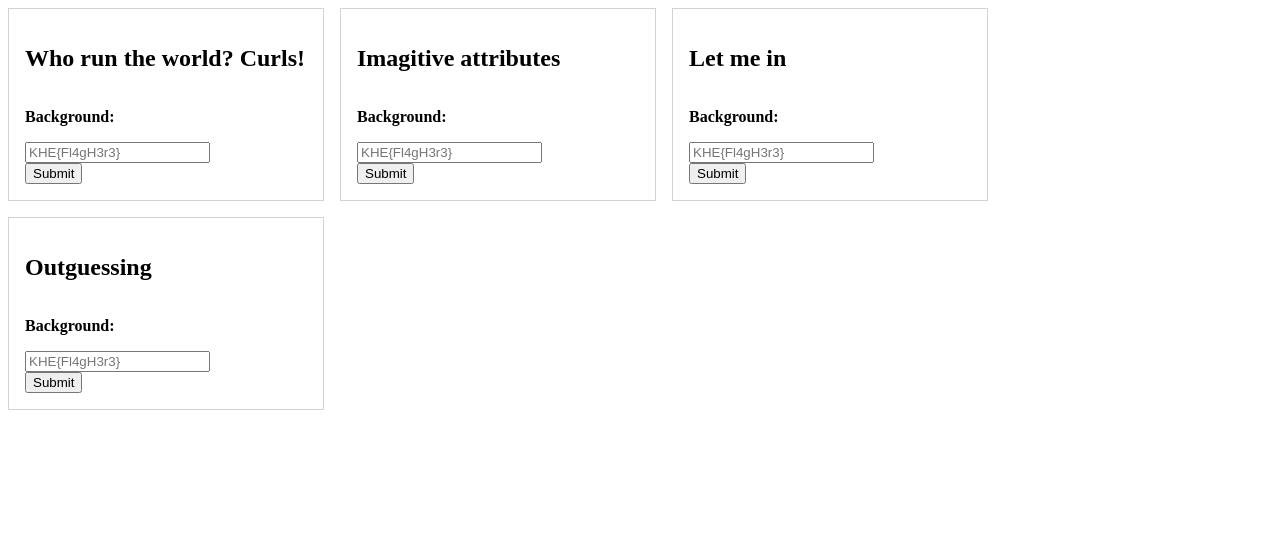
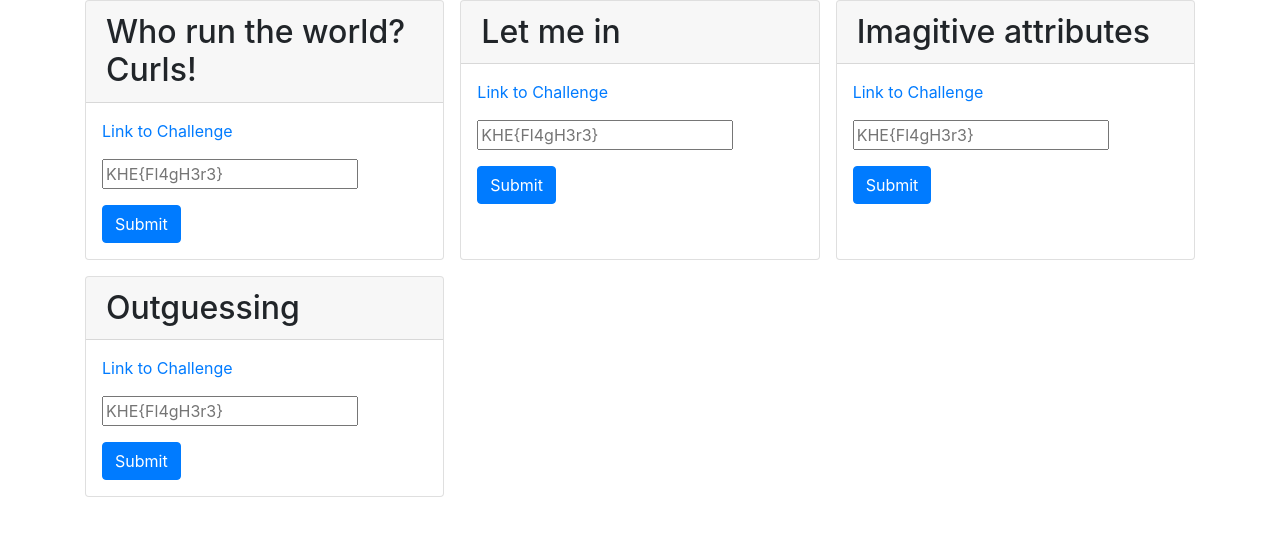
Before and after one commit to ChrisDesigns/khe-ctf, a Flask app: page / in a window 1280 px wide. Shown: the top 536 px of the page. Run offline with Flask 2, Linux system fonts and the light colour scheme; some libraries are stand-ins or nearby versions.

Commit message:
bootstrap styling & made list to keep order

```diff
--- a/server.py
+++ b/server.py
@@ -5,12 +5,12 @@ import re
 app = Flask(__name__)
 app.config.from_object(__name__)
 app.config['SECRET_KEY'] = 'KHECTFh4ck3rMan'
-challengesName = {
+challengesName = [
 	"Who run the world? Curls!",
 	"Let me in",
 	"Imagitive attributes",
 	"Outguessing",
-}
+]
 def get_key(argument):
     key_answer = {
         "1": "KHE{curlH3ad3rsAr3C00l}",
--- a/templates/check.html
+++ b/templates/check.html
@@ -3,48 +3,39 @@
 
 <head>
 <style>
-.flagField {
-  display: block;
-}
-.btn {
-  display: block;
+.container {
+  display: grid;
+  grid-template-columns: 1fr 1fr 1fr;
+  grid-column-gap: 1em;
+  grid-row-gap: 1em;
 }
 .card {
   display: inline-grid;
-  border: 1px solid lightgray;
-  padding: 1em;
+  flex: 1;
 }
-.container {
-  display: grid;
-  grid-template-columns: 25% 25% 25%;
-  grid-column-gap: 1em;
-  grid-row-gap: 1em;
+.card .flagField {
+  display: block;
+  margin-bottom: 1em;
 }
-.hint:empty {
-  display: none;
+.card .card-link {
+	padding: 1em;
+	padding-bottom: 0;
 }
-.hint:before {
-  content: "Hints:";
-  font-weight: bold;
-  display: inline;
-}
-.bg-info:before {
-  content: "Background:";
-  font-weight: bold;
+.card form {
+	padding: 1em;
 }
 </style>
-
+<link rel="stylesheet" href="https://stackpath.bootstrapcdn.com/bootstrap/4.3.1/css/bootstrap.min.css" integrity="sha384-ggOyR0iXCbMQv3Xipma34MD+dH/1fQ784/j6cY/iJTQUOhcWr7x9JvoRxT2MZw1T" crossorigin="anonymous">
 <body>
 
 <div class="container">
 {% for name in challenges -%}
   <div class="card">
-    <h2>{{ name }}</h2>
-    <p class="bg-info"></p>
-    <p class="hint"></p>
+    <h2 class="card-header">{{ name }}</h2>
+	<a href="/challenge-{{ loop.index }}" class="card-link">Link to Challenge</a>
     <form action="/chal/{{ loop.index }}" method="POST">
       <input class="flagField" type="text" name="answer-token" placeholder="KHE{Fl4gH3r3}">
-      <input class="btn" type="submit" value="Submit">
+      <input class="btn btn-primary" type="submit" value="Submit">
     </form>
   </div>
 {%- endfor %}
```
